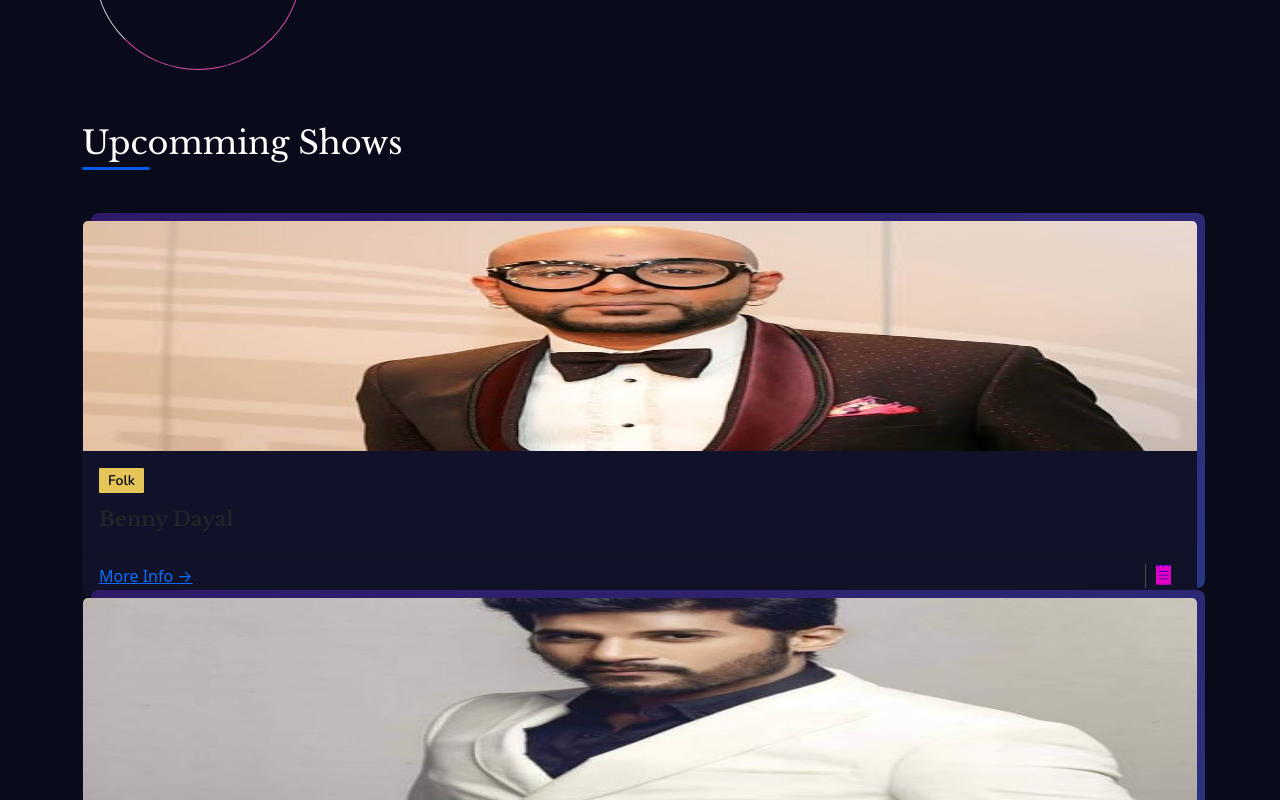
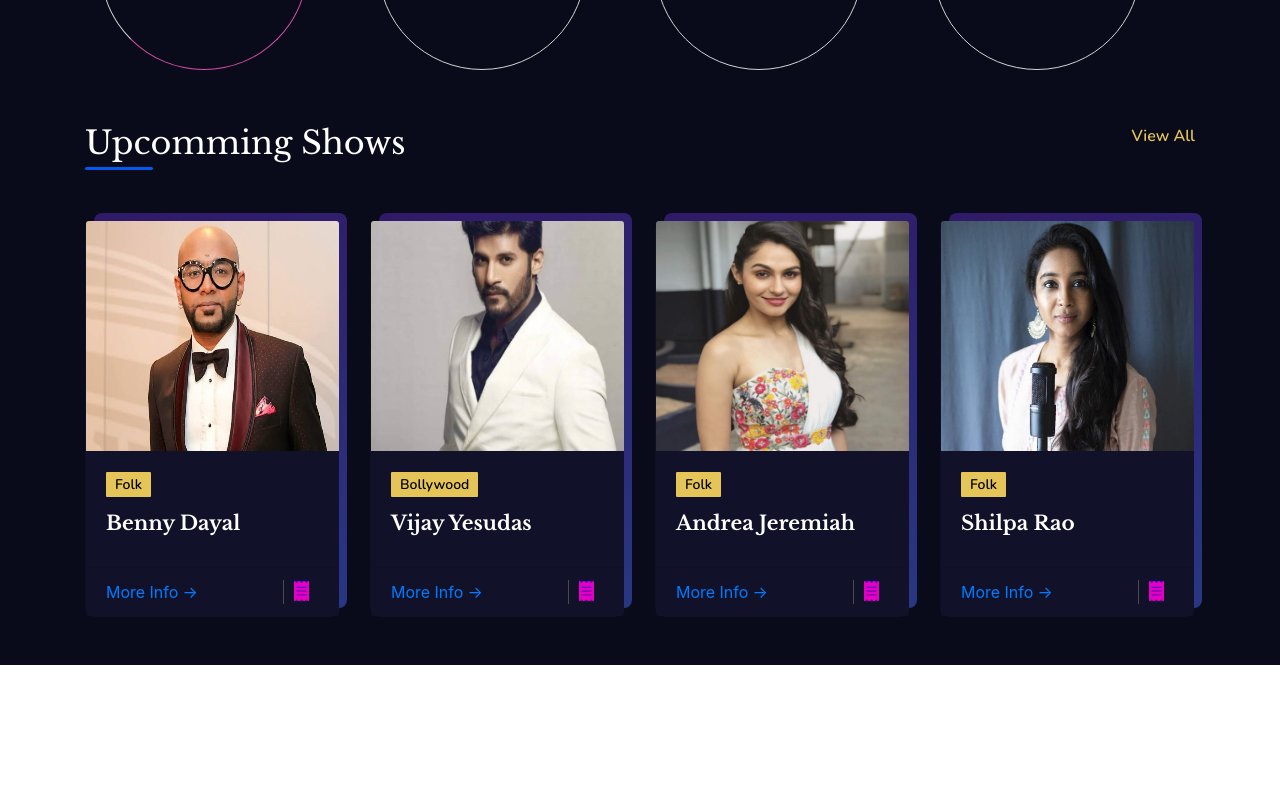
Before and after one commit to KamranAlex/homejam-task, a React (Create React App) app: page / in a window 1280 px wide. Shown: the part 1000-1800 px from the top of the page. After the commit the page ends 1665 px from the top, so only its background shows below. Built offline with nearby package versions, Linux system fonts and the light colour scheme.

Commit message:
upcomming section done

```diff
--- a/package.json
+++ b/package.json
@@ -12,7 +12,9 @@
     "@testing-library/react": "^11.2.7",
     "@testing-library/user-event": "^12.8.3",
     "antd": "^4.16.2",
+    "bootstrap": "^4.6.0",
     "react": "^17.0.2",
+    "react-bootstrap": "^1.6.1",
     "react-dom": "^17.0.2",
     "react-scripts": "4.0.3",
     "web-vitals": "^1.1.2"
--- a/src/components/ShowSection/ShowSection.css
+++ b/src/components/ShowSection/ShowSection.css
@@ -16,6 +16,14 @@
   height: 3px;
   border-radius: 16px;
   background: #0259eb;
+}
+.viewAll {
+  color: #e5c558;
+  text-decoration: none;
+  font-family: 'Nunito', sans-serif;
+  font-style: normal;
+  font-weight: 600;
+  font-size: 16px;
 }
 .card,
 .card-body,
--- a/src/components/ShowSection/ShowSection.js
+++ b/src/components/ShowSection/ShowSection.js
@@ -4,7 +4,12 @@
 const ShowSection = () => {
   return (
     <div className='container show-section h-auto py-4'>
-      <h2 className='sectionTitle'>Upcomming Shows</h2>
+      <div className='d-flex justify-content-between'>
+        <h2 className='sectionTitle'>Upcomming Shows</h2>
+        <a href='/' className='viewAll'>
+          View All
+        </a>
+      </div>
       <ShowCard></ShowCard>
     </div>
   );
```
Also changed, not shown: 1 other file (tests, documents, lock files or other folders).
